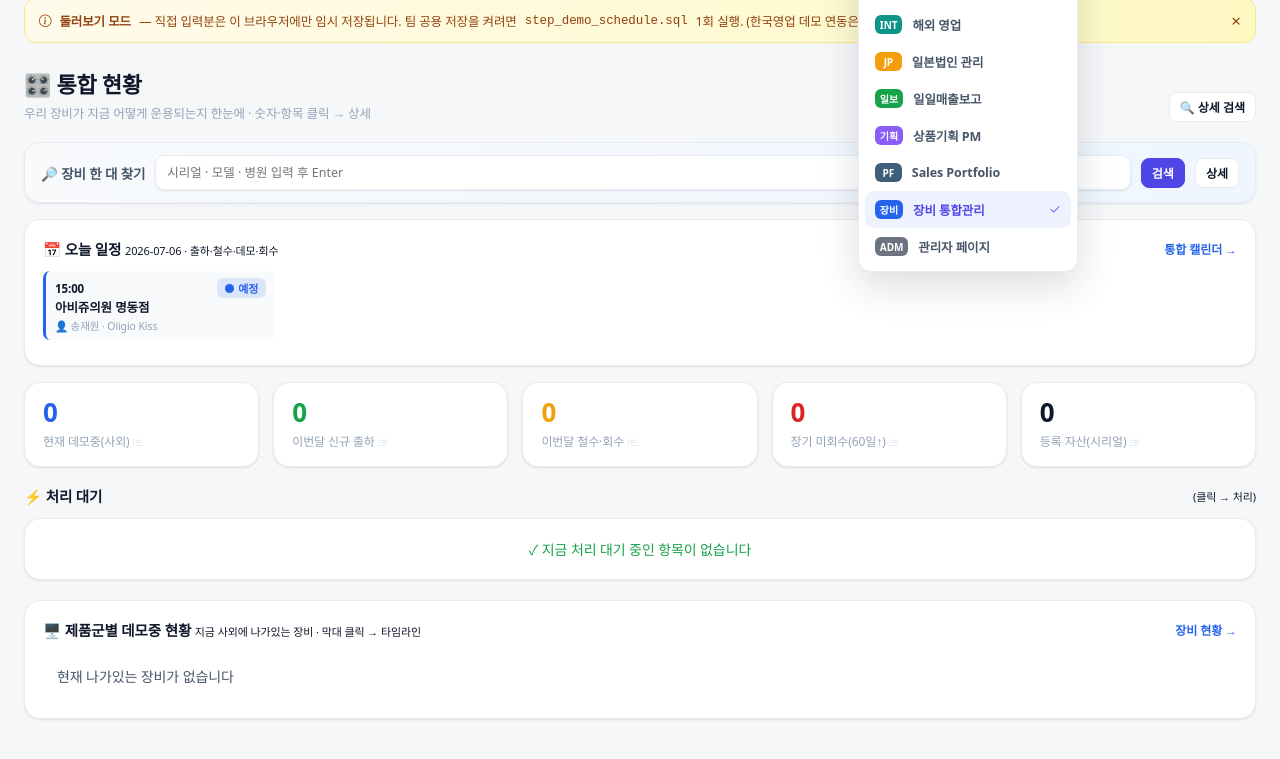
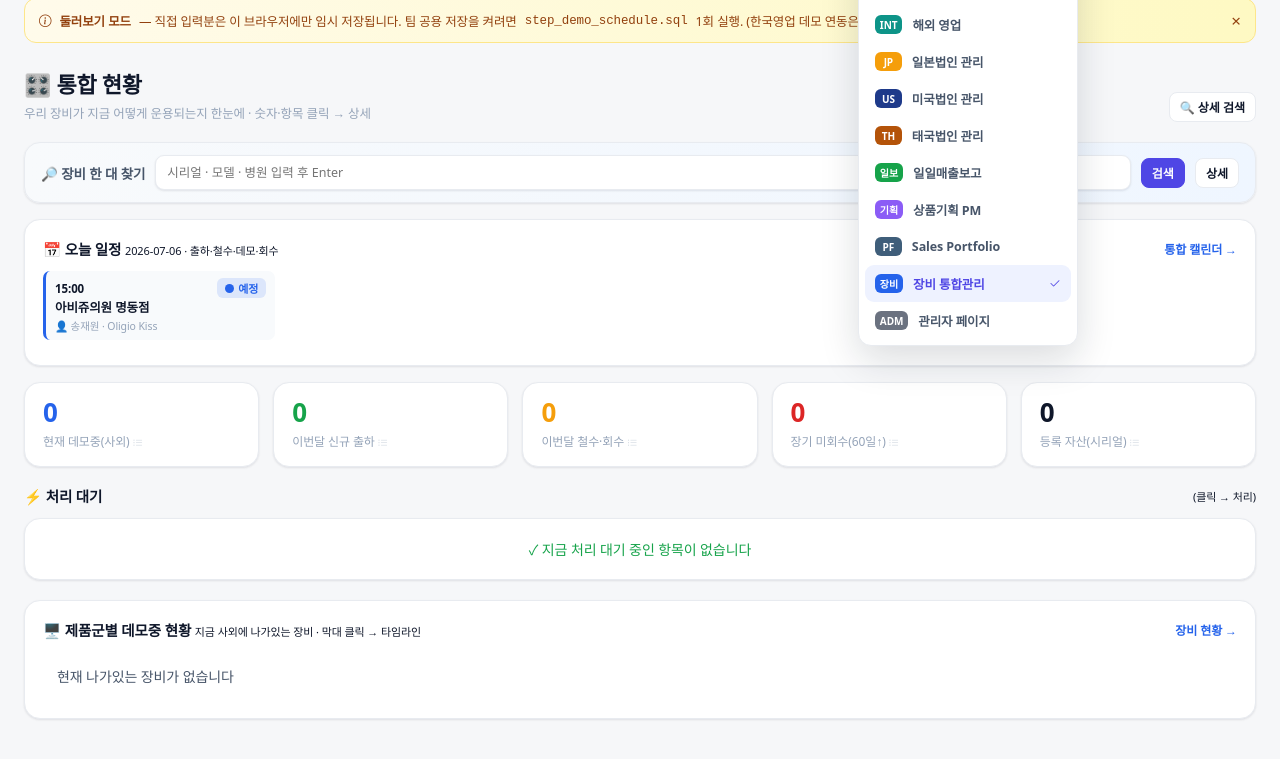
Before and after one commit to wt-management/demo-schedule, a plain HTML site: page index.html in a window 1280 px wide. Both pictures are taken after a click on the button "사이트 이동". Shown: the part 135-894 px from the top of the page. Drawn offline with nearby package versions, Linux system fonts and the light colour scheme.

Commit message:
사이트 이동·런처에 미국/태국법인 ERP 추가 (JP 다음, 런처 카드는 관리자 노출)

```diff
--- a/index.html
+++ b/index.html
@@ -127,6 +127,8 @@ tbody tr{cursor:pointer}tbody tr:hover td{background:#f8f9ff}
             <div class="sw-item" onclick="goSite('https://wt-management.github.io/wontech/')"><span class="sw-badge" style="background:#0891b2">KR</span><span style="flex:1">한국 영업</span></div>
             <div class="sw-item" onclick="goSite('https://wt-management.github.io/wontech/intl.html')"><span class="sw-badge" style="background:#0d9488">INT</span><span style="flex:1">해외 영업</span></div>
             <div class="sw-item" onclick="goSite('https://wt-management.github.io/wtj-management/')"><span class="sw-badge" style="background:#f59e0b">JP</span><span style="flex:1">일본법인 관리</span></div>
+            <div class="sw-item" onclick="goSite('https://wt-management.github.io/wt-corps/us.html')"><span class="sw-badge" style="background:#1e3a8a">US</span><span style="flex:1">미국법인 관리</span></div>
+            <div class="sw-item" onclick="goSite('https://wt-management.github.io/wt-corps/th.html')"><span class="sw-badge" style="background:#b45309">TH</span><span style="flex:1">태국법인 관리</span></div>
             <div class="sw-item" onclick="goSite('https://wt-management.github.io/wt-consumables/')"><span class="sw-badge" style="background:#16a34a">일보</span><span style="flex:1">일일매출보고</span></div>
             <div class="sw-item" onclick="goSite('https://wt-management.github.io/pm-planner/')"><span class="sw-badge" style="background:#8b5cf6">기획</span><span style="flex:1">상품기획 PM</span></div>
             <div class="sw-item" onclick="goSite('https://wt-management.github.io/sales-portfolio/')"><span class="sw-badge" style="background:#3f5e7a">PF</span><span style="flex:1">Sales Portfolio</span></div>
```
